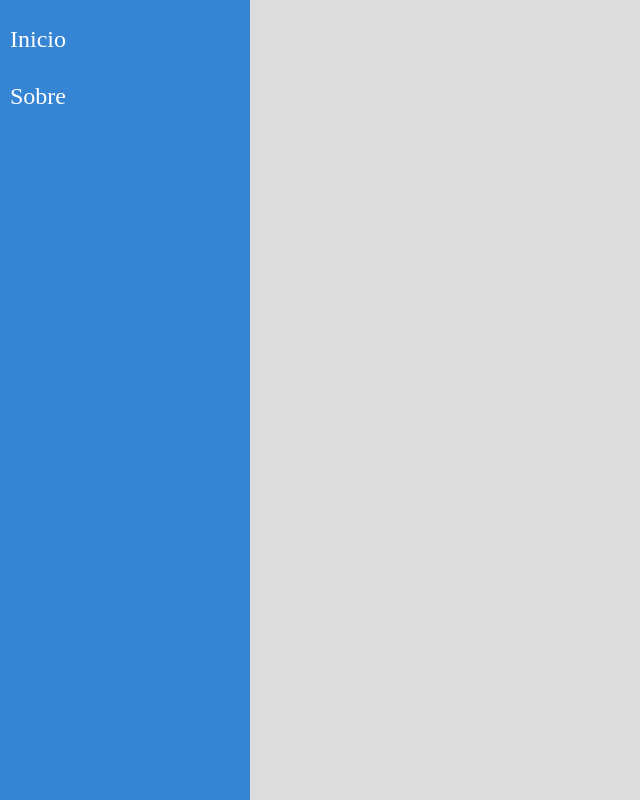
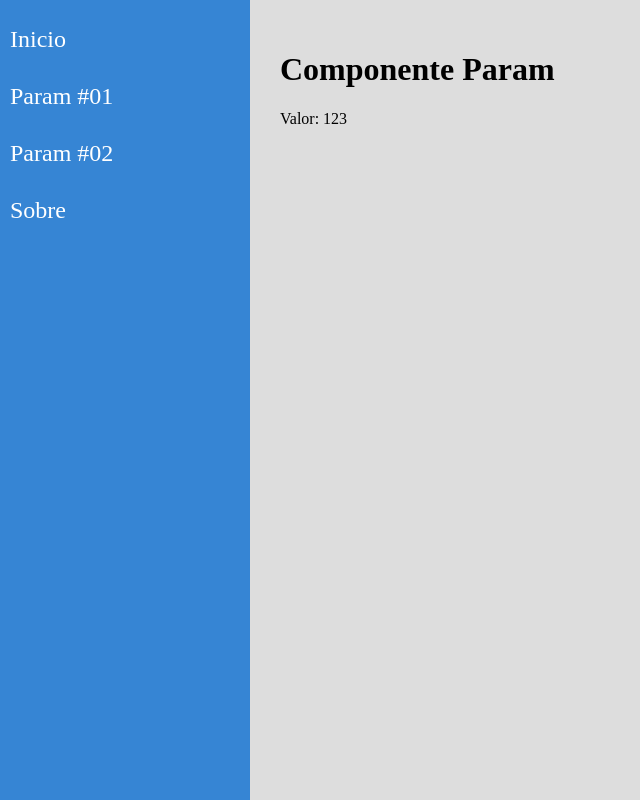
Before and after one commit to MogLuiz/React-Router, a React (Create React App) app: page /param/123 in a window 1280 px wide. Shown: the whole page, without its empty margins (0-640 px from the left). Built offline with nearby package versions, Linux system fonts and the light colour scheme.

Commit message:
Add files via upload

```diff
--- a/src/components/layout/Content.jsx
+++ b/src/components/layout/Content.jsx
@@ -4,6 +4,8 @@ import { Switch, Route } from 'react-router-dom'
 
 import Home from '../../views/examples/Home'
 import About from '../../views/examples/About'
+import Param from '../../views/examples/Param'
+import NotFound from '../../views/examples/NotFound'
 
 
 const Content = props => (
@@ -12,8 +14,14 @@ const Content = props => (
             <Route path="/about">
                 <About />
             </Route>
-            <Route path="/home">
+            <Route path="/param/:id">
+                <Param />
+            </Route>
+            <Route exact path="/">
                 <Home />
+            </Route>
+            <Route path="*">
+                <NotFound />
             </Route>
         </Switch>
     </content>
--- a/src/components/layout/Menu.jsx
+++ b/src/components/layout/Menu.jsx
@@ -12,6 +12,12 @@ const Menu = props => (
                     <Link to="/">Inicio</Link>
                 </li>
                 <li>
+                    <Link to="/param/123">Param #01</Link>
+                </li>
+                <li>
+                    <Link to="/param/legal">Param #02</Link>
+                </li>
+                <li>
                     <Link to="/about">Sobre</Link>
                 </li>
             </ul>
--- /dev/null
+++ b/src/views/examples/NotFound.jsx
@@ -0,0 +1,12 @@
+
+import React from 'react'
+
+
+const NotFound = props => (
+    <div className="NotFound">
+        <h1>404</h1>
+        <p>Página não encontrada....</p>
+    </div>
+)
+
+export default NotFound
--- /dev/null
+++ b/src/views/examples/Param.jsx
@@ -0,0 +1,17 @@
+
+import React from 'react'
+
+import { useParams } from 'react-router-dom'
+
+
+const Param = props => {
+    const { id } = useParams()
+    return (
+    <div className="Param">
+        <h1>Componente Param</h1>
+        <p>Valor: {id}</p>
+    </div>
+    )
+}
+
+export default Param
```
